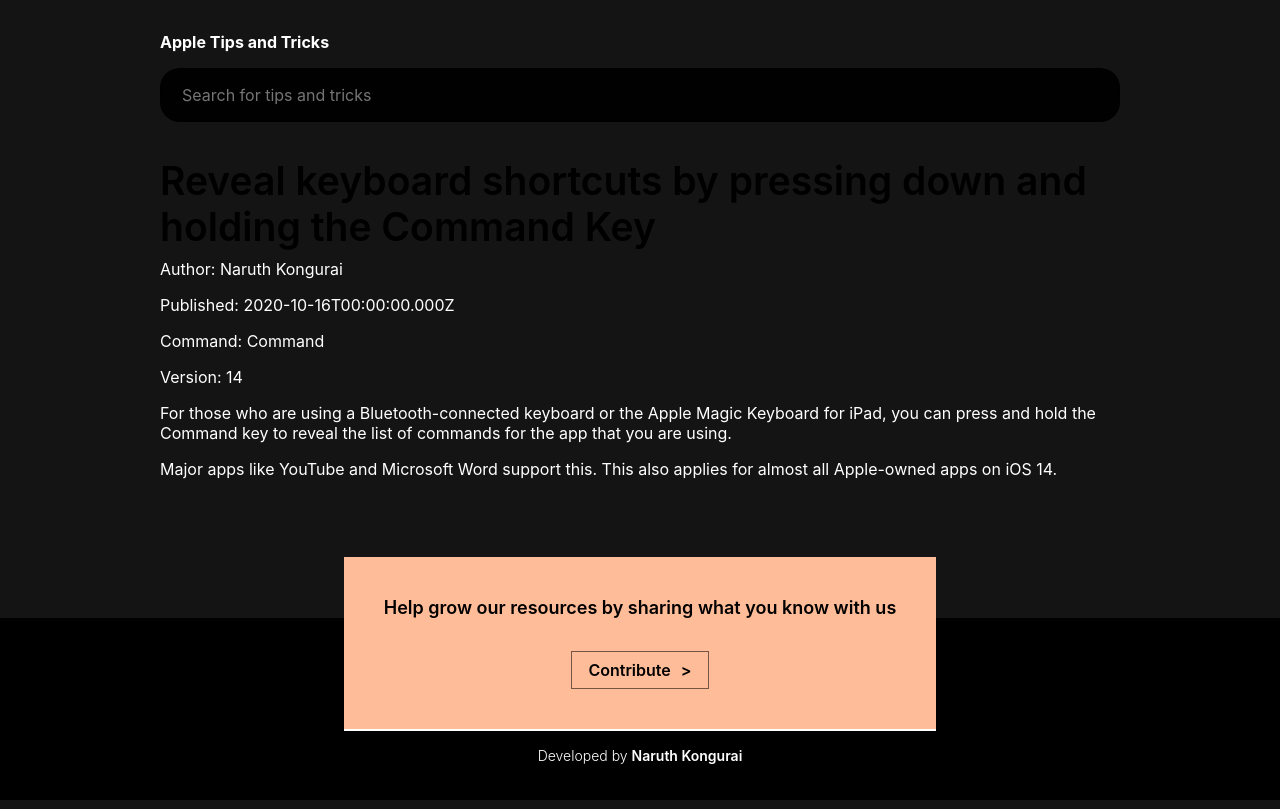
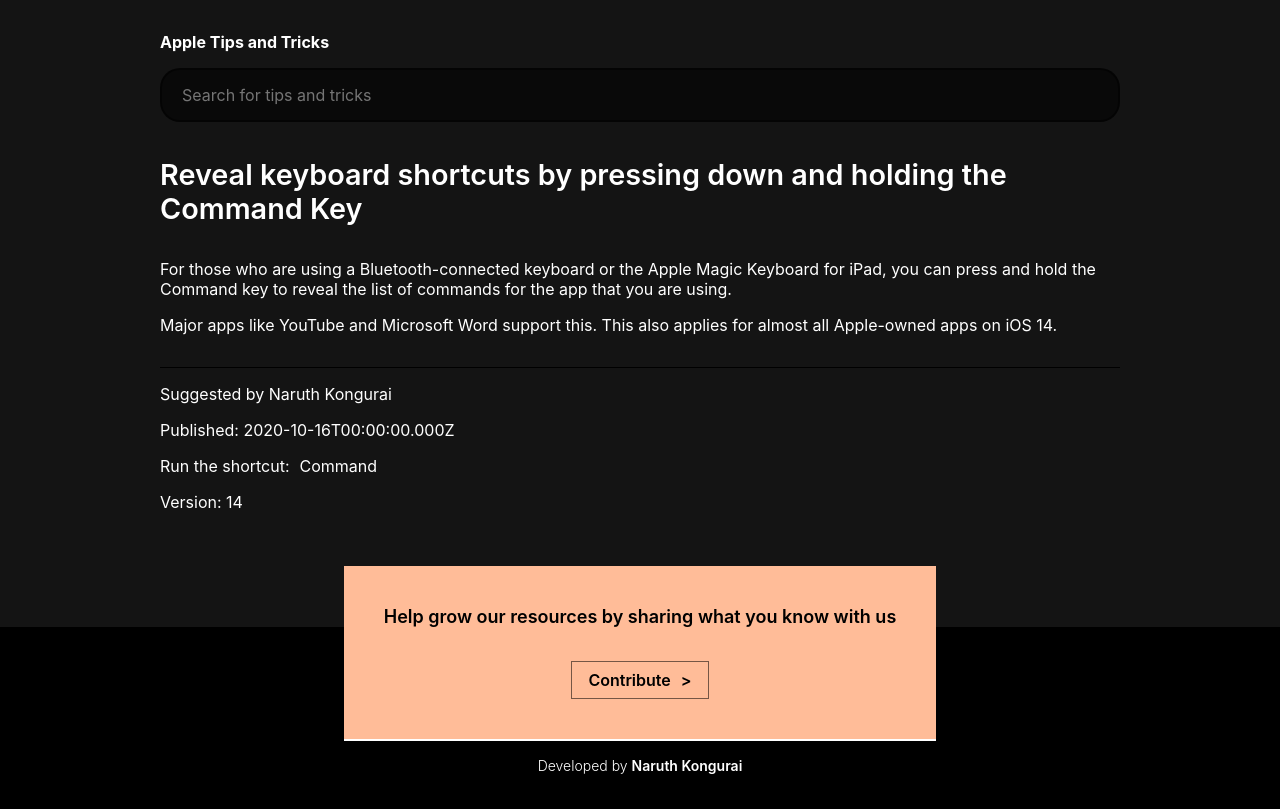
Before and after one commit to naruthk/apple-tips, a Gatsby site: page /ipados/reveal-commands-shortcuts/ in a window 1280 px wide. Built offline with nearby package versions, Linux system fonts and the light colour scheme; Gatsby itself is replaced by a stand-in of ours.

Commit message:
feat: command key section

```diff
--- a/public/page-data/dev-404-page/page-data.json
+++ b/public/page-data/dev-404-page/page-data.json
@@ -1 +1 @@
-{"componentChunkName":"component---cache-dev-404-page-js","path":"/dev-404-page/","result":{"data":{"allSitePage":{"nodes":[{"path":"/404/"},{"path":"/contributions/"},{"path":"/"},{"path":"/404.html"},{"path":"/ipados/reveal-commands-shortcuts/"},{"path":"/ios/reveal-recently-closed-tabs/"}]}},"pageContext":{}},"staticQueryHashes":[]}
+{"componentChunkName":"component---cache-dev-404-page-js","path":"/dev-404-page/","result":{"data":{"allSitePage":{"nodes":[{"path":"/ipados/reveal-commands-shortcuts/"},{"path":"/ios/reveal-recently-closed-tabs/"},{"path":"/404/"},{"path":"/contributions/"},{"path":"/"},{"path":"/404.html"}]}},"pageContext":{}},"staticQueryHashes":[]}
--- /dev/null
+++ b/src/components/commandKeys/index.tsx
@@ -0,0 +1,20 @@
+import React, { FC } from "react";
+
+import { StyledContainer, StyledShortcutItem } from "./style";
+
+interface CommandKeysProps {
+  keys: string[];
+}
+
+const CommandKeys: FC<CommandKeysProps> = ({ keys }) => {
+  return (
+    <StyledContainer>
+      <p>Run the shortcut:</p>
+      <ul>
+        {keys.map(key => <StyledShortcutItem>{key}</StyledShortcutItem>)}
+      </ul>
+    </StyledContainer>
+  );
+}
+
+export default CommandKeys;
--- /dev/null
+++ b/src/components/commandKeys/style.tsx
@@ -0,0 +1,25 @@
+import styled from "@emotion/styled";
+
+const StyledContainer = styled.div`
+  display: flex;
+  flex-direction: row;
+  flex-wrap: wrap;
+
+  p {
+    margin-right: 10px;
+  }
+
+  ul {
+    list-style-type: none;
+    padding: 0;
+    margin: 0;
+  }
+`;
+
+const StyledShortcutItem = styled.li`
+`;
+
+export {
+  StyledContainer,
+  StyledShortcutItem
+};
--- a/src/components/header/index.tsx
+++ b/src/components/header/index.tsx
@@ -1,6 +1,6 @@
 import React, { FC } from "react";
 
-import SearchInput from "../searchInputs";
+import SearchInput from "../searchInput";
 import { StyledHeader, HeaderInner, HomepageLink, Tagline } from "./style";
 
 interface HeaderProps {
--- /dev/null
+++ b/src/components/post/index.tsx
@@ -0,0 +1,43 @@
+import React, { FC } from "react";
+import { Frontmatter } from "../../typings";
+import CommandKeys from "../commandKeys";
+
+import {
+  StyledPostContainer,
+  StyledTitle,
+  StyledMetaContainer,
+  CommandKeyContainer
+} from "./style";
+
+interface PostProps {
+  postData: Frontmatter,
+  html: string;
+}
+
+const Post: FC<PostProps> = ({ postData, html }) => {
+  const {
+    title,
+    date,
+    author,
+    keyboardCommand,
+    source,
+    osVersion
+  } = postData;
+
+  return (
+    <StyledPostContainer>
+      <StyledTitle>{title}</StyledTitle>
+      {/* eslint-disable-next-line react/no-danger */}
+      <div dangerouslySetInnerHTML={{ __html: html }} />
+      <StyledMetaContainer>
+        <p>Suggested by {author}</p>
+        <p>Published: {date}</p>
+        <CommandKeys keys={[keyboardCommand]} />
+        <p>Version: {osVersion}</p>
+        {source && <p>Source: {source}</p>}
+      </StyledMetaContainer>
+    </StyledPostContainer>
+  );
+}
+
+export default Post;
--- /dev/null
+++ b/src/components/post/style.tsx
@@ -0,0 +1,30 @@
+import styled from "@emotion/styled";
+
+import { colors, dimensions } from "../../styles/variables";
+
+const StyledPostContainer = styled.article`
+`;
+
+const StyledTitle = styled.h1`
+  font-size: ${dimensions.headingSizes.h1}rem;
+  color: ${colors.white};
+  margin-bottom: 2rem;
+`;
+
+const StyledMetaContainer = styled.section`
+  border-top: 1px solid ${colors.black};
+  padding-top: 1rem;
+  margin-top: 2rem;
+`;
+
+const CommandKeyContainer = styled.div`
+  width: 80px;
+  height: 100px;
+`;
+
+export {
+  StyledPostContainer,
+  StyledTitle,
+  StyledMetaContainer,
+  CommandKeyContainer
+};
--- a/src/components/searchInputs/style.tsx
+++ b/src/components/searchInput/style.tsx
@@ -12,8 +12,8 @@ const StyledSearchInput = styled.input`
   padding: 1rem;
   outline: none;
   color: ${colors.gray.light};
-  background-color: ${colors.gray.dark};
-  border: 2px solid ${colors.gray.dark};
+  background-color: ${colors.gray.calm};
+  border: 2px solid ${colors.gray.calm};
   border-radius: 20px;
 
   :focus,
--- a/src/styles/variables.ts
+++ b/src/styles/variables.ts
@@ -16,6 +16,7 @@ export const colors = {
     copy: "hsla(270, 15.797828016000002%, 0%, 0.88)",
     calm: "rgba(0, 0, 0, 0.54)"
   },
+  navy: "#11112f",
   green: "#42FFA0",
   blue: "#145DFC",
   yellow: "#ffb238",
@@ -53,10 +54,10 @@ export const dimensions = {
     large: 18
   },
   headingSizes: {
-    h1: 2.441,
-    h2: 1.953,
-    h3: 1.563,
-    h4: 1.25
+    h1: 1.8,
+    h2: 1.553,
+    h3: 1.263,
+    h4: 1.15
   },
   lineHeight: {
     tight: 1,
@@ -65,7 +66,3 @@ export const dimensions = {
   },
   containerPadding: 1.2
 };
-
-export const heights = {
-  header: 60
-};
--- a/src/templates/page.tsx
+++ b/src/templates/page.tsx
@@ -5,6 +5,7 @@ import Container from "../components/Container";
 import MainLayout from "../layouts";
 
 import { MarkdownRemark, Location } from "../typings";
+import Post from "../components/post";
 
 interface PageTemplateProps {
   location: Location,
@@ -24,26 +25,12 @@ interface PageTemplateProps {
 }
 
 const PageTemplate: React.FC<PageTemplateProps> = ({ location, data }) => {
-  const {
-    title,
-    date,
-    author,
-    keyboardCommand,
-    source,
-    osVersion
-  } = data.markdownRemark.frontmatter;
+  const { frontmatter, html } = data.markdownRemark;
 
   return (
     <MainLayout location={location}>
       <Container>
-        <h1>{title}</h1>
-        <p>Author: {author}</p>
-        <p>Published: {date}</p>
-        {keyboardCommand && <p>Command: {keyboardCommand}</p>}
-        <p>Version: {osVersion}</p>
-        {/* eslint-disable-next-line react/no-danger */}
-        <div dangerouslySetInnerHTML={{ __html: data.markdownRemark.html }} />
-        {source && <p>Source: {source}</p>}
+        <Post postData={frontmatter} html={html} />
       </Container>
     </MainLayout>
   );
```
Also changed, not shown: src/components/searchInput/index.tsx (renamed from src/components/searchInputs/index.tsx).
